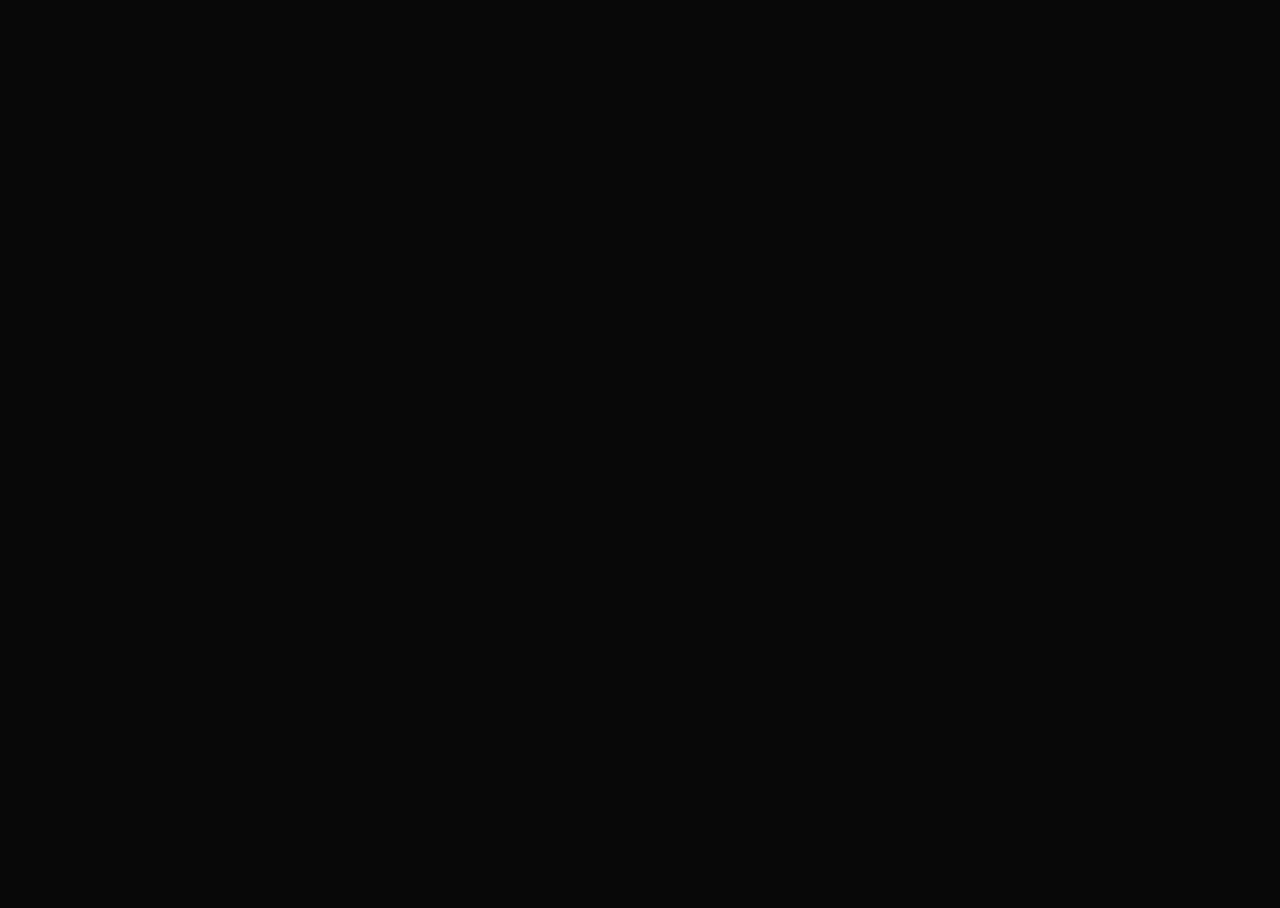
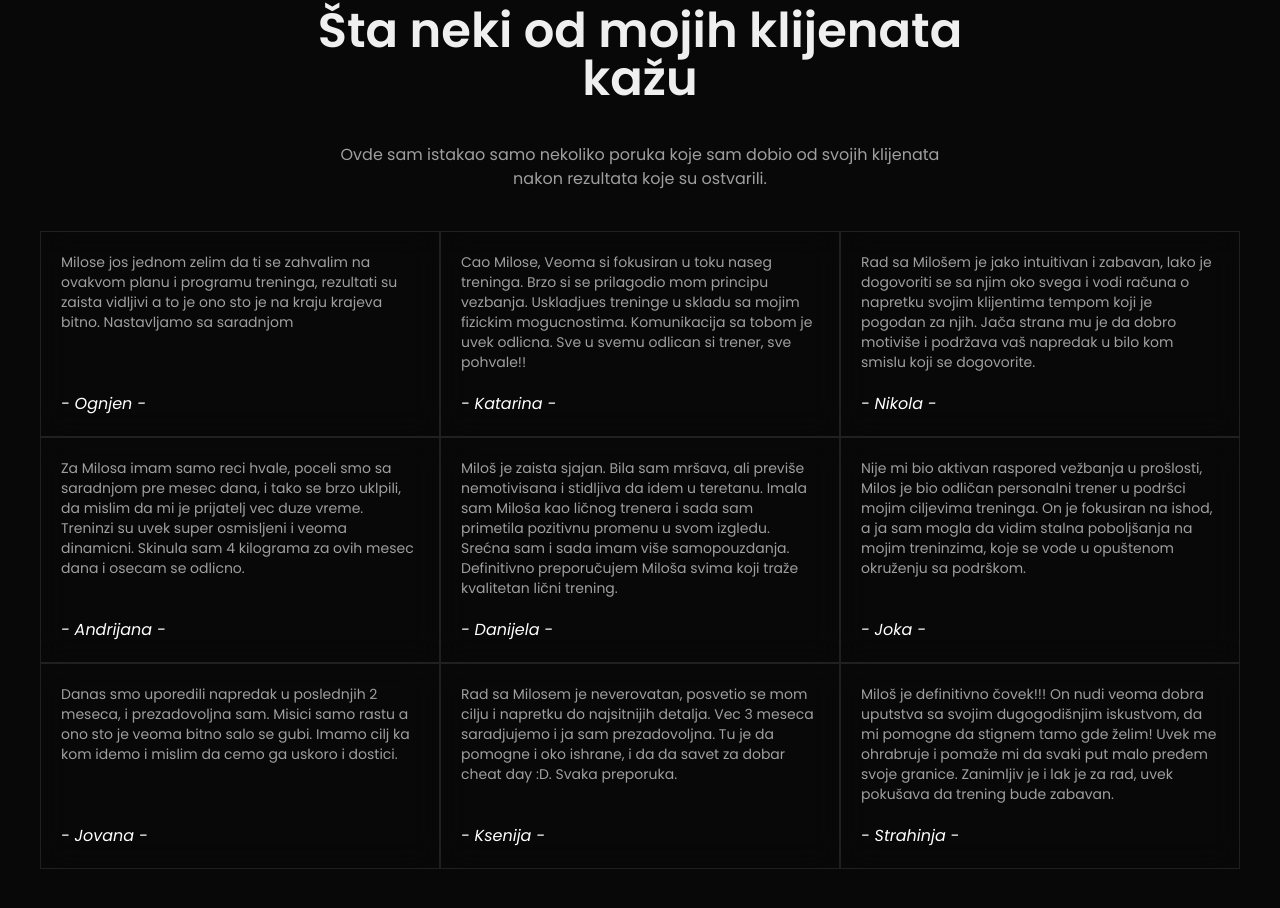
Before and after one commit to PetarDev05/mh2o, a React (Vite) app: page / in a window 1280 px wide. Shown: the part 3456-4364 px from the top of the page. Before the commit the page ends 3423 px from the top, so only its background shows below. Built offline with nearby package versions, Linux system fonts and the light colour scheme.

Commit message:
Create testimonials pages.

```diff
--- a/src/App.jsx
+++ b/src/App.jsx
@@ -5,6 +5,7 @@ import Home from "./pages/Home.jsx";
 import HowItWorks from "./pages/HowItWorks.jsx";
 import Pricing from "./pages/Pricing.jsx";
 import { Toaster } from "react-hot-toast";
+import Testimonials from "./pages/Testimonials.jsx";
 
 const App = () => {
   return (
@@ -15,6 +16,7 @@ const App = () => {
       <HowItWorks />
       <Pricing />
       <Contact />
+      <Testimonials />
       <Toaster toastOptions={{
           duration: 5000,
           success: {
--- a/src/components/contact/Buttons.components.jsx
+++ b/src/components/contact/Buttons.components.jsx
@@ -29,7 +29,7 @@ hover:text-(--dark) transition-all duration-200 text-(--light) px-2 py-1.75 bord
 
       <div className="flex flex-row items-center gap-3">
         <span
-          className="text-(--white) transition-all duration-200 px-2 py-1.75 border border-(--border) rounded-[5px] cursor-pointer"
+          className="text-(--primary) transition-all duration-200 px-2 py-1.75 border border-(--primary) rounded-[5px] cursor-pointer"
           disabled={loading}
           id="refresh"
           type="button"
--- /dev/null
+++ b/src/components/testimonials/TestimonialCard.jsx
@@ -0,0 +1,8 @@
+const TestimonialCard = ({ testimonial }) => {
+  return <div className="w-full max-w-100 p-5 border border-(--border) flex flex-col items-start justify-between gap-5 text-(--white) bg-(--bg)/50 backdrop-blur-lg hover:text-(--primary) hover:border-(--primary) hover:bg-(--testimonial-hover)">
+    <p className="text-(--text) text-sm">{testimonial.text}</p>
+    <p className="italic">- {testimonial.name} -</p>
+  </div>;
+};
+
+export default TestimonialCard;
--- /dev/null
+++ b/src/data/testimonials.js
@@ -0,0 +1,50 @@
+export const testimonials = [
+  {
+    id: "t-01",
+    text: "Milose jos jednom zelim da ti se zahvalim na ovakvom planu i programu treninga, rezultati su zaista vidljivi a to je ono sto je na kraju krajeva bitno. Nastavljamo sa saradnjom",
+    name: "Ognjen",
+  },
+  {
+    id: "t-02",
+    text: "Cao Milose, Veoma si fokusiran u toku naseg treninga. Brzo si se prilagodio mom principu vezbanja. Uskladjues treninge u skladu sa mojim fizickim mogucnostima. Komunikacija sa tobom je uvek odlicna. Sve u svemu odlican si trener, sve pohvale!!",
+    name: "Katarina",
+  },
+  {
+    id: "t-03",
+    text: "Rad sa Milošem je jako intuitivan i zabavan, lako je dogovoriti se sa njim oko svega i vodi računa o napretku svojim klijentima tempom koji je pogodan za njih. Jača strana mu je da dobro motiviše i podržava vaš napredak u bilo kom smislu koji se dogovorite.",
+    name: "Nikola",
+  },
+  {
+    id: "t-07",
+    text: "Za Milosa imam samo reci hvale, poceli smo sa saradnjom pre mesec dana, i tako se brzo uklpili, da mislim da mi je prijatelj vec duze vreme. Treninzi su uvek super osmisljeni i veoma dinamicni. Skinula sam 4 kilograma za ovih mesec dana i osecam se odlicno.",
+    name: "Andrijana",
+  },
+  {
+    id: "t-08",
+    text: "Miloš je zaista sjajan. Bila sam mršava, ali previše nemotivisana i stidljiva da idem u teretanu. Imala sam Miloša kao ličnog trenera i sada sam primetila pozitivnu promenu u svom izgledu. Srećna sam i sada imam više samopouzdanja. Definitivno preporučujem Miloša svima koji traže kvalitetan lični trening.",
+    name: "Danijela",
+  },
+  {
+    id: "t-09",
+    text: "Nije mi bio aktivan raspored vežbanja u prošlosti, Milos je bio odličan personalni trener u podršci mojim ciljevima treninga. On je fokusiran na ishod, a ja sam mogla da vidim stalna poboljšanja na mojim treninzima, koje se vode u opuštenom okruženju sa podrškom.",
+    name: "Joka",
+  },
+  {
+    id: "t-10",
+    text: "Danas smo uporedili napredak u poslednjih 2 meseca, i prezadovoljna sam. Misici samo rastu a ono sto je veoma bitno salo se gubi. Imamo cilj ka kom idemo i mislim da cemo ga uskoro i dostici.",
+    name: "Jovana",
+  },
+  {
+    id: "t-11",
+    text: "Rad sa Milosem je neverovatan, posvetio se mom cilju i napretku do najsitnijih detalja. Vec 3 meseca saradjujemo i ja sam prezadovoljna. Tu je da pomogne i oko ishrane, i da da savet za dobar cheat day :D. Svaka preporuka.",
+    name: "Ksenija",
+  },
+  {
+    id: "t-12",
+    text: "Miloš je definitivno čovek!!! On nudi veoma dobra uputstva sa svojim dugogodišnjim iskustvom, da mi pomogne da stignem tamo gde želim! Uvek me ohrabruje i pomaže mi da svaki put malo pređem svoje granice. Zanimljiv je i lak je za rad, uvek pokušava da trening bude zabavan.",
+    name: "Strahinja",
+  },
+
+];
+
+// Miloš je uvek tu da demonstrira odgovarajuću posturu tela zajedno sa pokretom koji će posebno pogoditi određeni mišić. Veoma je posvećen i predan radu, ima strpljenja i elana prilikom treniranja. Poseduje veštinu prilagođavanja svog rada klijentu, odnosno da ume da prepozna kada treba dodatno pojasniti kako odraditi vežbu, pravilan način ishrane i sl.
--- /dev/null
+++ b/src/pages/Testimonials.jsx
@@ -0,0 +1,26 @@
+import TestimonialCard from "../components/testimonials/TestimonialCard";
+import { testimonials } from "../data/testimonials";
+
+const Testimonials = () => {
+  return (
+    <section className="w-full min-h-screen flex flex-col items-center justify-center gap-10 px-5 py-10">
+      <h2 className="text-(--heading) text-3xl md:text-4xl lg:text-5xl max-w-190 font-semibold text-center">
+        Šta neki od mojih klijenata kažu
+      </h2>
+      <p className="text-(--text) max-w-150 text-center">
+        Ovde sam istakao samo nekoliko poruka koje sam dobio od svojih klijenata
+        nakon rezultata koje su ostvarili.
+      </p>
+      <div className="grid grid-cols-1 md:grid-cols-2 lg:grid-cols-3">
+        {testimonials.map((testimonial, i) => (
+          <TestimonialCard
+            key={`${testimonial.id}-${i}`}
+            testimonial={testimonial}
+          />
+        ))}
+      </div>
+    </section>
+  );
+};
+
+export default Testimonials;
--- a/src/styles/index.css
+++ b/src/styles/index.css
@@ -17,6 +17,8 @@
   --card-bg: #131313;
 
   --gradient-bg: #1f2c6e;
+
+  --testimonial-hover: #00131f;
 
   --green: #2df3a7;
   --green-light: #70d7b1;
```
